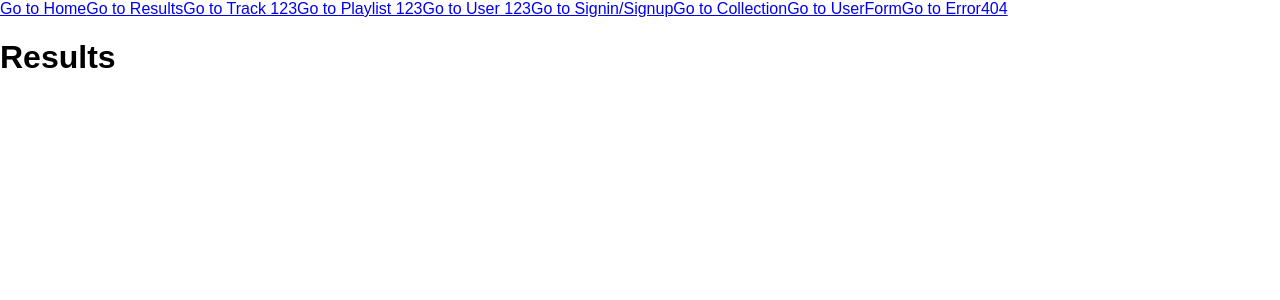
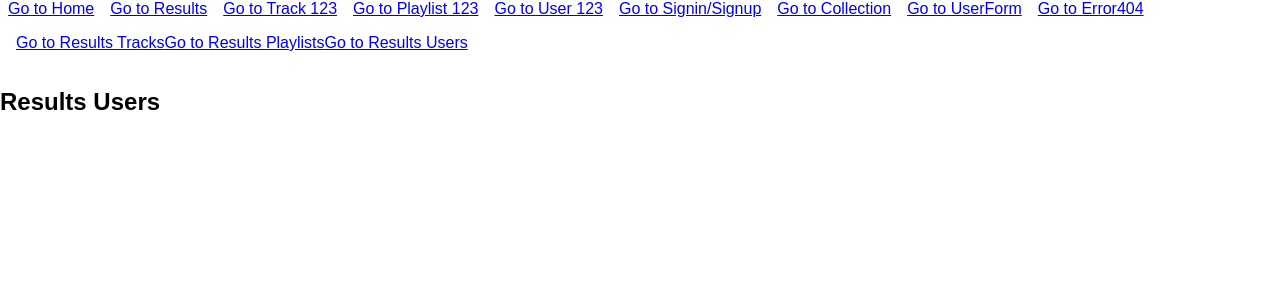
Before and after one commit to allen4dev/4_new_soundcloud, a React (Create React App) app: page /results/users in a window 1280 px wide. Shown: the top 300 px of the page. Built offline with nearby package versions, Linux system fonts and the light colour scheme.

Commit message:
[Add] nested routes

```diff
--- a/src/App.jsx
+++ b/src/App.jsx
@@ -7,16 +7,35 @@ class App extends Component {
     return (
       <div className="App">
         <nav>
-          <Link to="/">Go to Home</Link>
-          <Link to="/results">Go to Results</Link>
-          <Link to="/tracks/123">Go to Track 123</Link>
-          <Link to="/playlists/123">Go to Playlist 123</Link>
-          <Link to="/users/123">Go to User 123</Link>
-          <Link to="/join">Go to Signin/Signup</Link>
-          <Link to="/me">Go to Collection</Link>
-          <Link to="/me/edit">Go to UserForm</Link>
-          <Link to="/random">Go to Error404</Link>
+          <Link style={{ padding: '.5em' }} to="/">
+            Go to Home
+          </Link>
+          <Link style={{ padding: '.5em' }} to="/results">
+            Go to Results
+          </Link>
+          <Link style={{ padding: '.5em' }} to="/tracks/123">
+            Go to Track 123
+          </Link>
+          <Link style={{ padding: '.5em' }} to="/playlists/123">
+            Go to Playlist 123
+          </Link>
+          <Link style={{ padding: '.5em' }} to="/users/123">
+            Go to User 123
+          </Link>
+          <Link style={{ padding: '.5em' }} to="/join/signin">
+            Go to Signin/Signup
+          </Link>
+          <Link style={{ padding: '.5em' }} to="/me">
+            Go to Collection
+          </Link>
+          <Link style={{ padding: '.5em' }} to="/me/edit">
+            Go to UserForm
+          </Link>
+          <Link style={{ padding: '.5em' }} to="/random">
+            Go to Error404
+          </Link>
         </nav>
+
         <Pages />
       </div>
     );
--- /dev/null
+++ b/src/pages/Join/components/Signin/index.jsx
@@ -0,0 +1,13 @@
+import React from 'react';
+
+import './index.css';
+
+const Signin = () => {
+  return (
+    <section className="Signin">
+      <h2 className="Signing-title">Signin</h2>
+    </section>
+  );
+};
+
+export default Signin;
--- /dev/null
+++ b/src/pages/Join/components/Signup/index.jsx
@@ -0,0 +1,13 @@
+import React from 'react';
+
+import './index.css';
+
+const Signup = () => {
+  return (
+    <section className="Signup">
+      <h2 className="Signup-title">Signup</h2>
+    </section>
+  );
+};
+
+export default Signup;
--- a/src/pages/Join/index.jsx
+++ b/src/pages/Join/index.jsx
@@ -1,4 +1,8 @@
 import React, { Component } from 'react';
+import { Route, NavLink } from 'react-router-dom';
+
+import Signin from './components/Signin';
+import Signup from './components/Signup';
 
 import './index.css';
 
@@ -7,6 +11,22 @@ export class Join extends Component {
     return (
       <div className="Join">
         <h1>Join</h1>
+
+        <ul className="Menu">
+          <li className="Menu-item">
+            <NavLink style={{ margin: '.5em' }} to="/join/signin">
+              Signin
+            </NavLink>
+            <NavLink style={{ margin: '.5em' }} to="/join/signup">
+              Signup
+            </NavLink>
+          </li>
+        </ul>
+
+        <div className="Join-forms">
+          <Route path="/join/signin" component={Signin} />
+          <Route path="/join/signup" component={Signup} />
+        </div>
       </div>
     );
   }
--- /dev/null
+++ b/src/pages/Results/containers/Playlists.jsx
@@ -0,0 +1,13 @@
+import React, { Component } from 'react';
+
+export class Playlists extends Component {
+  render() {
+    return (
+      <section className="Playlists">
+        <h1>Results Playlists</h1>
+      </section>
+    );
+  }
+}
+
+export default Playlists;
--- /dev/null
+++ b/src/pages/Results/containers/Tracks.jsx
@@ -0,0 +1,13 @@
+import React, { Component } from 'react';
+
+export class Tracks extends Component {
+  render() {
+    return (
+      <section className="Tracks">
+        <h2>Results Tracks</h2>
+      </section>
+    );
+  }
+}
+
+export default Tracks;
--- /dev/null
+++ b/src/pages/Results/containers/Users.jsx
@@ -0,0 +1,13 @@
+import React, { Component } from 'react';
+
+export class Users extends Component {
+  render() {
+    return (
+      <section className="Users">
+        <h1>Results Users</h1>
+      </section>
+    );
+  }
+}
+
+export default Users;
--- a/src/pages/Results/index.jsx
+++ b/src/pages/Results/index.jsx
@@ -1,12 +1,54 @@
 import React, { Component } from 'react';
+import { Route, NavLink } from 'react-router-dom';
+
+import Tracks from './containers/Tracks';
+import Playlists from './containers/Playlists';
+import Users from './containers/Users';
 
 import './index.css';
 
 export class Results extends Component {
+  renderRoutes() {
+    // const { match, query } = this.props;
+    const { match } = this.props;
+
+    if (!match.params.filter) {
+      return <h2 className="message">Search something</h2>;
+    }
+
+    return (
+      <div className="Results-content">
+        <Route path="/results/tracks" component={Tracks} />
+        <Route path="/results/playlists" component={Playlists} />
+        <Route path="/results/users" component={Users} />
+      </div>
+    );
+  }
   render() {
     return (
       <div className="Results">
-        <h1>Results</h1>
+        <div className="Menu" style={{ padding: '1em' }}>
+          <NavLink
+            className="Menu-link"
+            activeClassName="Menu-link--active"
+            to="/results/tracks">
+            Go to Results Tracks
+          </NavLink>
+          <NavLink
+            className="Menu-link"
+            activeClassName="Menu-link--active"
+            to="/results/playlists">
+            Go to Results Playlists
+          </NavLink>
+          <NavLink
+            className="Menu-link"
+            activeClassName="Menu-link--active"
+            to="/results/users">
+            Go to Results Users
+          </NavLink>
+        </div>
+
+        {this.renderRoutes()}
       </div>
     );
   }
```
Also changed, not shown: src/pages/Join/components/Signin/index.css (added), src/pages/Join/components/Signup/index.css (added).
